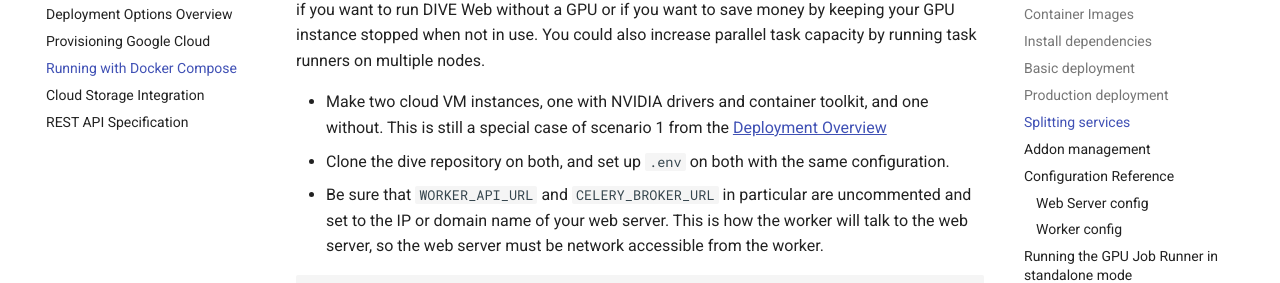
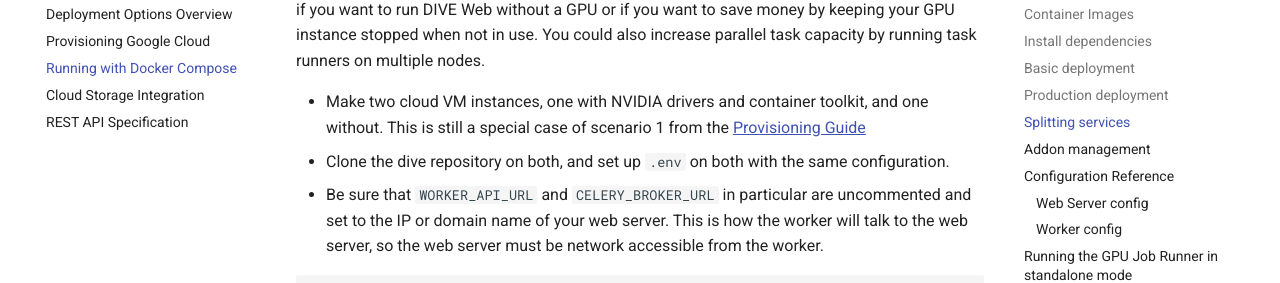
Before and after one commit to Kitware/dive, an MkDocs documentation site: the page built from docs/Deployment-Docker-Compose.md, in a window 1280 px wide and 900 px high, scrolled down 3047 px. Shown: the part 142-425 px from the top of the window. Built offline with MkDocs 1.6.1 and Material for MkDocs 9.7.7, drawn with Linux system fonts in a browser that asks for light colours; comment, search, counter and statistics services are not loaded.

Commit message:
Fix link

```diff
--- a/docs/Deployment-Docker-Compose.md
+++ b/docs/Deployment-Docker-Compose.md
@@ -84,7 +84,7 @@ docker-compose -f docker-compose.yml -f docker-compose.prod.yml up -d --scale gi
 
 It's possible to split your web server and task runner between multiple nodes.  This may be useful if you want to run DIVE Web without a GPU or if you want to save money by keeping your GPU instance stopped when not in use.  You could also increase parallel task capacity by running task runners on multiple nodes.
 
-* Make two cloud VM instances, one with NVIDIA drivers and container toolkit, and one without.  This is still a special case of scenario 1 from the [Deployment Overview](Deployment-Overview.md)
+* Make two cloud VM instances, one with NVIDIA drivers and container toolkit, and one without.  This is still a special case of scenario 1 from the [Provisioning Guide](Deployment-Provision.md)
 * Clone the dive repository on both, and set up `.env` on both with the same configuration.
 * Be sure that `WORKER_API_URL` and `CELERY_BROKER_URL` in particular are uncommented and set to the IP or domain name of your web server.  This is how the worker will talk to the web server, so the web server must be network accessible from the worker.
 
```
